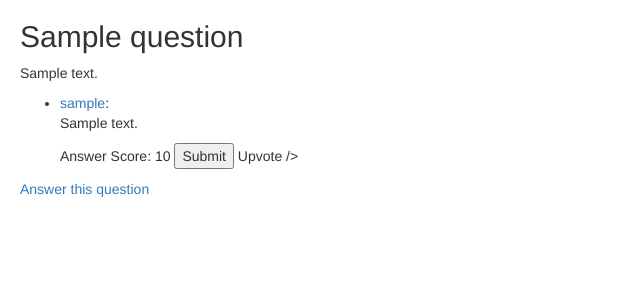
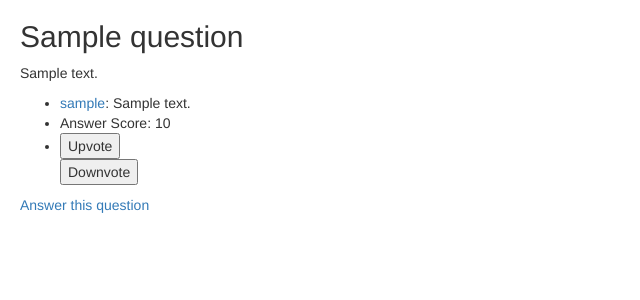
Before and after one commit to hdeters/Answer-Container, a Django app: page /qanda/questions/1 in a window 1280 px wide. Shown: the part 51-351 px from the top of the page, without its empty margins (0-640 px from the left). Run offline with Django 3.2, Linux system fonts and the light colour scheme; tables that the repository leaves empty hold one stand-in row (values such as "Sample post"); some libraries are stand-ins or nearby versions.

Commit message:
added downvote

```diff
--- a/answer_container/QandA/urls.py
+++ b/answer_container/QandA/urls.py
@@ -9,4 +9,5 @@ urlpatterns = [
     url(r'^question/(?P<pk>[0-9]+)/answer/', views.CreateAnswer.as_view(), name='answer'),
     url(r'^question/$', views.CreateQuestion.as_view(), name='question-create'),
     url(r'^upvote/(?P<pk>[0-9]+)', views.upvote, name='upvote'),
+        url(r'^downvote/(?P<pk>[0-9]+)', views.downvote, name='downvote'),
 ]
--- a/answer_container/QandA/views.py
+++ b/answer_container/QandA/views.py
@@ -12,10 +12,16 @@ from QandA.forms import AnswerCreateForm
 @login_required
 def upvote(request, pk):
     answer = get_object_or_404(Answer, pk=pk)
-    answer.vote_set.create(profile=request.user.profile)
+    answer.vote_set.create(profile=request.user.profile, upvote=True)
 
     return redirect('qanda:question', pk=answer.question.pk)
 
+@login_required
+def downvote(request, pk):
+    answer = get_object_or_404(Answer, pk=pk)
+    answer.vote_set.create(profile=request.user.profile, upvote=False)
+
+    return redirect('qanda:question', pk=answer.question.pk)
 
 class Questions(ListView):
     model = Question
--- a/answer_container/templates/QandA/question_detail.html
+++ b/answer_container/templates/QandA/question_detail.html
@@ -13,13 +13,17 @@
 <ul>
   {% for answer in answers %}
 
-  <form method="post" action="{% url 'qanda:upvote' pk=answer.pk %}">
-
-    <li><a href="{% url 'users:profile' prof_id=answer.profile.pk %}">{{ answer.profile.user.username }}</a>:
-      <p>{{ answer.text }}</p>Answer Score: {{ answer.score }} <input type="submit" value="Submit"> Upvote /></li>
-
-  </form>
-
+    <li><a href="{% url 'users:profile' prof_id=answer.profile.pk %}">
+      {{ answer.profile.user.username }}</a>:
+      {{ answer.text }}</li>
+    <li>  Answer Score: {{ answer.score }} </li>
+    <li>
+      <form method="post" action="{% url 'qanda:upvote' pk=answer.pk %}">
+        <input type="submit" value="Upvote"/></form></li>
+      <form method="post" action="{% url 'qanda:downvote' pk=answer.pk %}">
+        <input type="submit" value="Downvote"/>
+      </form>
+    </li>
   {% endfor %}
 </ul>
 <a href='{% url 'qanda:answer' pk=object.pk %}'>Answer this question</a>
```
